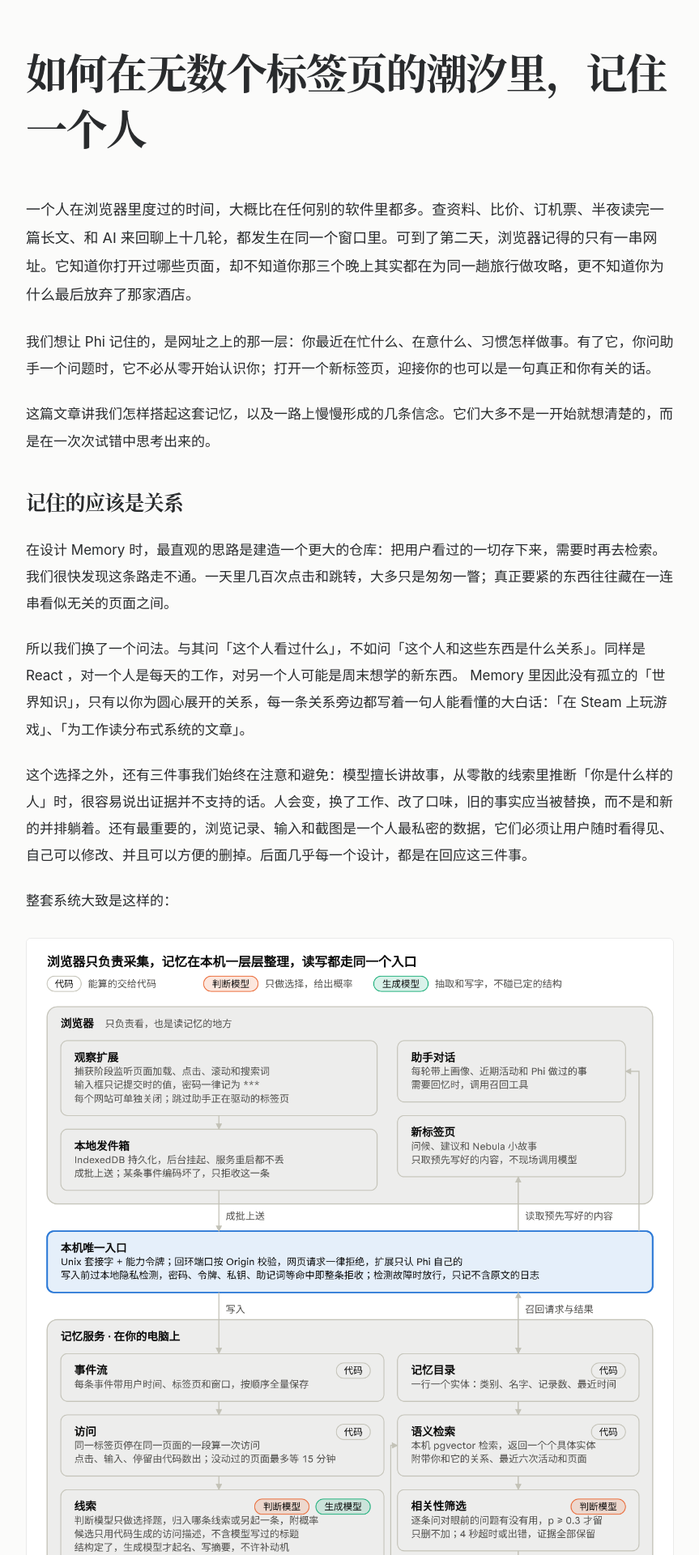
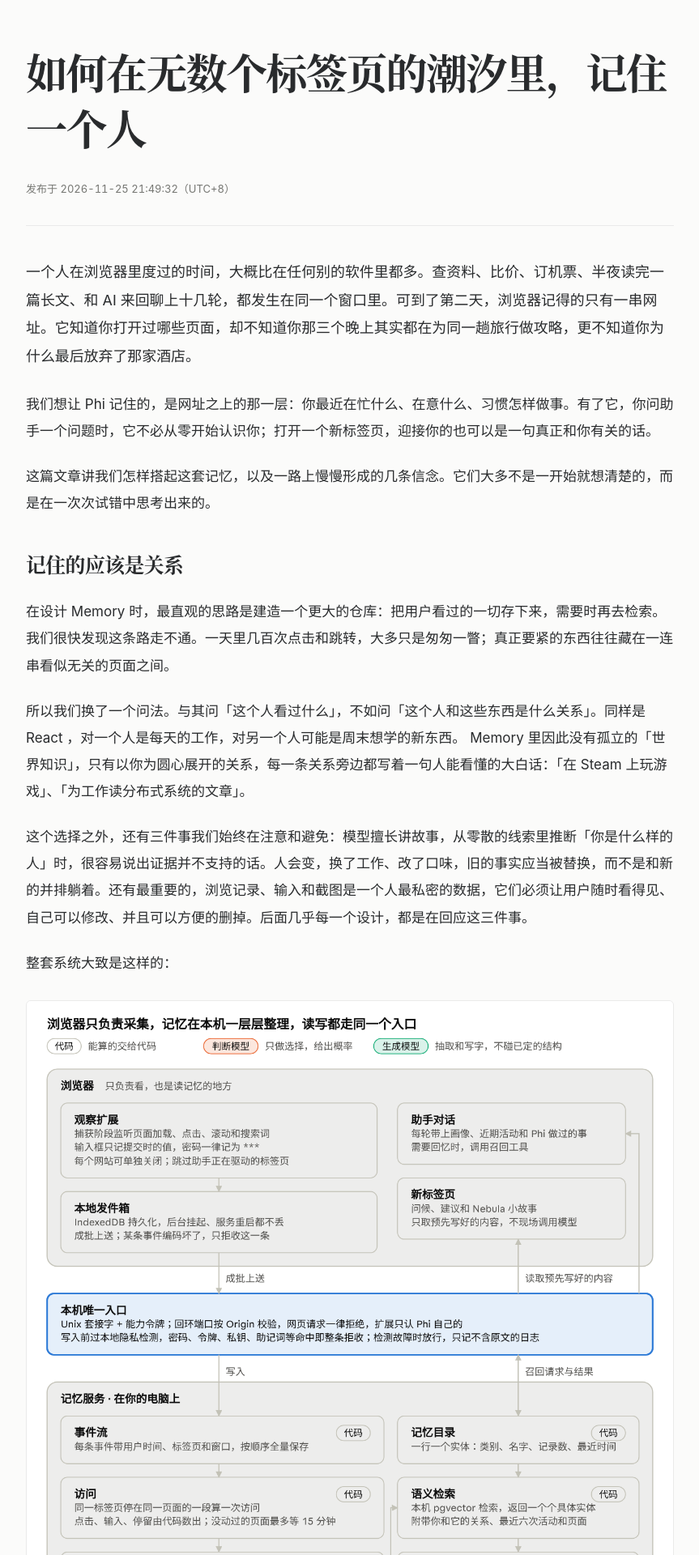
Before and after one commit to Woo0ood/articles, a Jekyll site: the page built from remembering-a-person-amid-tabs/index.md, in a window 1280 px wide. Shown: the top 1920 px of the page at 81% size, without its empty margins (208-1071 px from the left). Built offline with Jekyll 4.4.1, drawn with Linux system fonts in a browser that asks for light colours; part of the change alters nothing that is shown.

Commit message:
Add sharing metadata and publication header

```diff
--- a/_config.yml
+++ b/_config.yml
@@ -3,6 +3,12 @@ description: 一些独立的分享页面。
 url: https://woo0ood.github.io
 baseurl: /articles
 lang: zh-CN
+og_locale: zh_CN
+image: /assets/images/remembering-a-person-amid-tabs/memory-galaxy.png
+image_alt: "Memory Galaxy：以你为圆心的记忆关系图"
+image_width: 4680
+image_height: 2788
+image_type: image/png
 timezone: Asia/Singapore
 markdown: kramdown
 kramdown:
--- a/_layouts/default.html
+++ b/_layouts/default.html
@@ -1,17 +1,49 @@
+{%- assign share_title = page.title | default: site.title -%}
+{%- assign share_description = page.description | default: site.description -%}
+{%- assign share_url = page.url | absolute_url -%}
+{%- assign share_image = page.image | default: site.image | absolute_url -%}
+{%- assign share_image_alt = page.image_alt | default: site.image_alt | default: share_title -%}
+{%- assign share_image_width = page.image_width -%}
+{%- assign share_image_height = page.image_height -%}
+{%- assign share_image_type = page.image_type -%}
+{%- unless page.image -%}
+  {%- assign share_image_width = site.image_width -%}
+  {%- assign share_image_height = site.image_height -%}
+  {%- assign share_image_type = site.image_type -%}
+{%- endunless -%}
 <!doctype html>
 <html lang="{{ site.lang | default: 'zh-CN' }}">
 <head>
   <meta charset="utf-8">
   <meta name="viewport" content="width=device-width, initial-scale=1">
   <meta name="color-scheme" content="light dark">
-  <title>{{ page.title | default: site.title | escape }}</title>
-  <meta name="description" content="{{ page.description | default: site.description | escape }}">
-  <link rel="canonical" href="{{ page.url | absolute_url }}">
-  <meta property="og:type" content="website">
-  <meta property="og:title" content="{{ page.title | default: site.title | escape }}">
-  <meta property="og:description" content="{{ page.description | default: site.description | escape }}">
-  <meta property="og:url" content="{{ page.url | absolute_url }}">
-  {% if page.image %}<meta property="og:image" content="{{ page.image | absolute_url }}">{% endif %}
+  <title>{{ share_title | escape }}</title>
+  <meta name="title" content="{{ share_title | escape }}">
+  <meta name="description" content="{{ share_description | escape }}">
+  <meta name="robots" content="index, follow, max-image-preview:large">
+  <link rel="canonical" href="{{ share_url | escape }}">
+  <meta property="og:type" content="{% if page.layout == 'share' %}article{% else %}website{% endif %}">
+  <meta property="og:site_name" content="{{ site.title | escape }}">
+  <meta property="og:locale" content="{{ site.og_locale | default: 'zh_CN' | escape }}">
+  <meta property="og:title" content="{{ share_title | escape }}">
+  <meta property="og:description" content="{{ share_description | escape }}">
+  <meta property="og:url" content="{{ share_url | escape }}">
+  {% if page.image or site.image %}
+  <meta property="og:image" content="{{ share_image | escape }}">
+  <meta property="og:image:secure_url" content="{{ share_image | escape }}">
+  <meta property="og:image:alt" content="{{ share_image_alt | escape }}">
+  {% if share_image_type %}<meta property="og:image:type" content="{{ share_image_type | escape }}">{% endif %}
+  {% if share_image_width %}<meta property="og:image:width" content="{{ share_image_width }}">{% endif %}
+  {% if share_image_height %}<meta property="og:image:height" content="{{ share_image_height }}">{% endif %}
+  {% endif %}
+  {% if page.layout == 'share' and page.date %}<meta property="article:published_time" content="{{ page.date | date_to_xmlschema }}">{% endif %}
+  <meta name="twitter:card" content="{% if page.image or site.image %}summary_large_image{% else %}summary{% endif %}">
+  <meta name="twitter:title" content="{{ share_title | escape }}">
+  <meta name="twitter:description" content="{{ share_description | escape }}">
+  {% if page.image or site.image %}
+  <meta name="twitter:image" content="{{ share_image | escape }}">
+  <meta name="twitter:image:alt" content="{{ share_image_alt | escape }}">
+  {% endif %}
   <link rel="stylesheet" href="{{ '/assets/style.css' | relative_url }}">
 </head>
 <body>
--- a/_layouts/share.html
+++ b/_layouts/share.html
@@ -2,6 +2,10 @@
 layout: default
 ---
 <article>
-  <header class="page-header"><h1>{{ page.title | escape }}</h1></header>
+  <header class="page-header share-header">
+    <h1>{{ page.title | escape }}</h1>
+    {% if page.date %}<p class="page-date">发布于 <time datetime="{{ page.date | date_to_xmlschema }}">{{ page.date | date: '%Y-%m-%d %H:%M:%S' }}（UTC+8）</time></p>{% endif %}
+  </header>
+  <hr class="content-divider">
   <div class="prose">{{ content }}</div>
 </article>
--- a/assets/style.css
+++ b/assets/style.css
@@ -4,3 +4,6 @@
 @media(max-width:600px){.shell{width:calc(100% - 2.25rem);padding-bottom:3rem}.page-header{padding-block:2.5rem 2rem}.prose{font-size:1rem;line-height:1.95}.prose>p:first-child{font-size:1.04rem}.prose h2{font-size:1.35rem;margin-top:2.2rem}}
 @media(prefers-color-scheme:dark){:root{--bg:#181a19;--text:#dfdfda;--muted:#a2a39b;--line:#343733;--link:#b3cfb8}.prose img{border-color:#41443f}}
 @media print{body{background:white;color:#292b2d}.skip-link{display:none}.shell{width:100%;max-width:none;padding:0}.page-header{padding-top:0}.prose{font-size:11pt}.prose h2{break-after:avoid}.prose img{break-inside:avoid}}
+
+.share-header{padding-bottom:0}.page-date{margin:1.25rem 0 0;color:var(--muted);font-size:.8125rem;line-height:1.8;font-variant-numeric:tabular-nums}.content-divider{height:0;margin:2rem 0 2.5rem;border:0;border-top:1px solid var(--line)}
+@media(max-width:600px){.content-divider{margin:1.5rem 0 2rem}}
--- a/remembering-a-person-amid-tabs/index.md
+++ b/remembering-a-person-amid-tabs/index.md
@@ -4,6 +4,10 @@ title: "如何在无数个标签页的潮汐里，记住一个人"
 date: 2026-11-25 21:49:32 +0800
 description: "让浏览器记住网址之上的那一层：你最近在忙什么、在意什么，以及你习惯怎样做事。关于 Phi Memory 的设计与取舍。"
 image: /assets/images/remembering-a-person-amid-tabs/memory-galaxy.png
+image_alt: "Memory Galaxy：以你为圆心的记忆关系图"
+image_width: 4680
+image_height: 2788
+image_type: image/png
 ---
 
 一个人在浏览器里度过的时间，大概比在任何别的软件里都多。查资料、比价、订机票、半夜读完一篇长文、和 AI 来回聊上十几轮，都发生在同一个窗口里。可到了第二天，浏览器记得的只有一串网址。它知道你打开过哪些页面，却不知道你那三个晚上其实都在为同一趟旅行做攻略，更不知道你为什么最后放弃了那家酒店。
```
Also changed, not shown: README.md.
